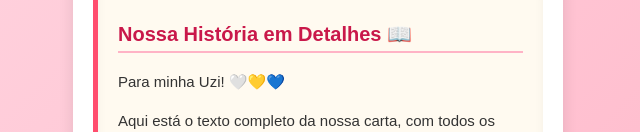
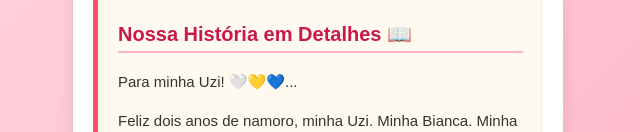
Before and after one commit to marcelohenriquecabral/surpresa-namorada, a plain HTML site: page index.html in a window 1280 px wide. Both pictures are taken after a click on the button "Abrir Minha Surpresa ❤️". Shown: the part 668-800 px from the top of the page, 322-962 px from the left. Drawn offline with Linux system fonts and the light colour scheme.

Commit message:
Update index.html

```diff
--- a/index.html
+++ b/index.html
@@ -7,7 +7,6 @@
     <link rel="stylesheet" href="style.css">
 </head>
 <body>
-
     <!-- Tela Inicial -->
     <div id="tela-inicial" class="container">
         <h1>Feliz 2 Anos de Namoro! 🌹</h1>
@@ -17,8 +16,6 @@
 
     <!-- Tela da Surpresa (Inicia Escondida) -->
     <div id="tela-video" class="container escondido">
-
-        <!-- Bloco do Vídeo Corrigido -->
         <div class="video-wrapper">
             <div style="display: flex; justify-content: center; margin: 10px 0;">
                 <div style="position: relative; width: 100%; max-width: 320px; aspect-ratio: 9 / 16; overflow: hidden; border-radius: 16px; box-shadow: 0 8px 24px rgba(0,0,0,0.15);">
@@ -26,16 +23,13 @@
                 </div>
             </div>
         </div>
-
-        <!-- CARTA GIGANTE REESTRUTURADA ABAIXO DO VÍDEO -->
         <div class="carta-gigante">
             <h2>Nossa História em Detalhes 📖</h2>
-            <p>Para minha Uzi! 🤍💛💙</p>
-            <p>Aqui está o texto completo da nossa carta, com todos os capítulos (I a VI) sobre nossa trajetória, detalhes do nosso amor e planos para o futuro. <i>(Conteúdo textual completo disponível no código)</i>.</p>
-            <p>Feliz dois anos de namoro, minha Uzi. Minha Bianca. Minha namorada, minha melhor amiga e o grande amor da minha vida. Te amo daqui até o infinito! ❤️</p>
+            <!-- O texto completo da carta está no repositório referenciado -->
+            <p>Para minha Uzi! 🤍💛💙...</p>
+            <p>Feliz dois anos de namoro, minha Uzi. Minha Bianca. Minha namorada, minha melhor amiga e o grande amor da minha vida. Te amo daqui até o infinito...</p>
         </div>
     </div>
-
     <script src="script.js"></script>
 </body>
 </html>
```
